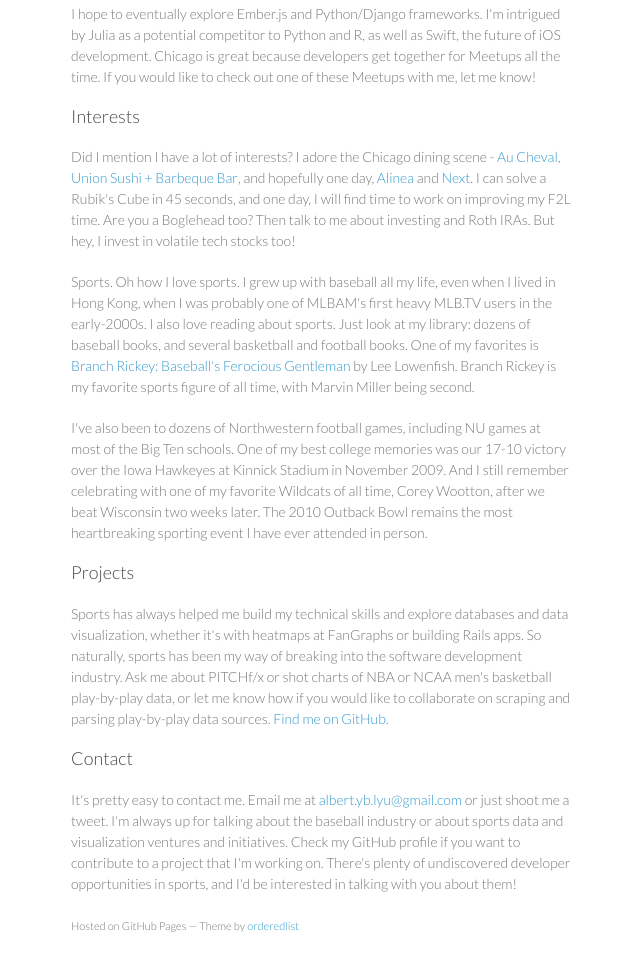
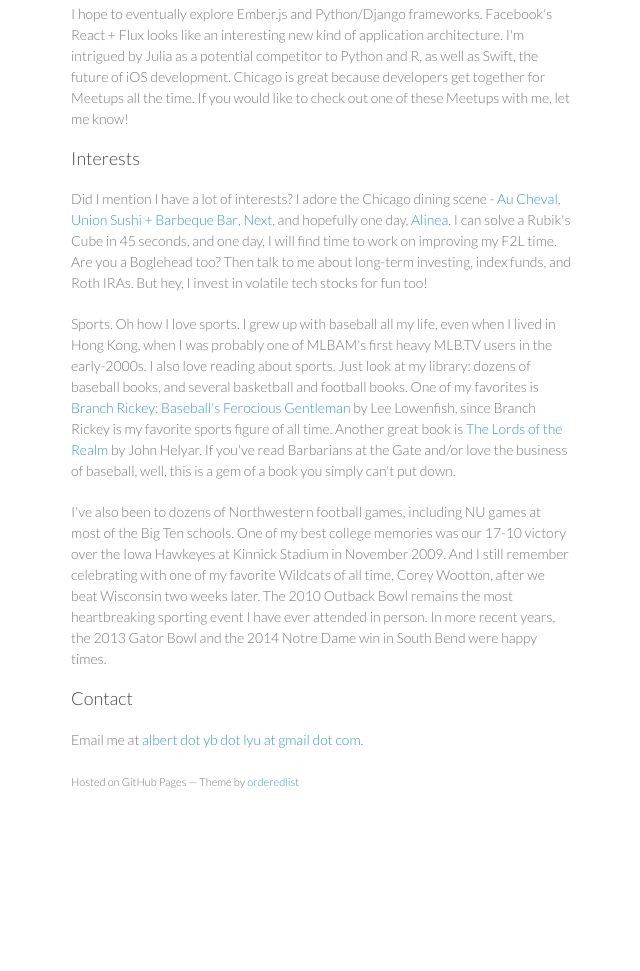
Before and after one commit to albertlyu/albertlyu.github.io, a website: page index.html in a window 1280 px wide. Shown: the part 377-1348 px from the top of the page, without its empty margins (499-1139 px from the left). After the commit the page ends 1238 px from the top, so only its background shows below. Drawn offline with Linux system fonts and the light colour scheme.

Commit message:
Update index.html

```diff
--- a/index.html
+++ b/index.html
@@ -36,21 +36,18 @@
         <h4><a href="#web-apps" class="anchor"></a>Web Applications</h4>
         <p>I enjoy creating open-source web applications. Lately, my toolkit has mostly been AngularJS and Rails, with a MongoDB or PostgreSQL database. With AngularJS, integration with MongoDB is seamless through the MEAN stack. Rails and Postgres work well together especially with Heroku applications, so that's also been a recent focus of mine.</p>
 
-        <p>I hope to eventually explore Ember.js and Python/Django frameworks. I'm intrigued by Julia as a potential competitor to Python and R, as well as Swift, the future of iOS development. Chicago is great because developers get together for Meetups all the time. If you would like to check out one of these Meetups with me, let me know!</p>
+        <p>I hope to eventually explore Ember.js and Python/Django frameworks. Facebook's React + Flux looks like an interesting new kind of application architecture. I'm intrigued by Julia as a potential competitor to Python and R, as well as Swift, the future of iOS development. Chicago is great because developers get together for Meetups all the time. If you would like to check out one of these Meetups with me, let me know!</p>
 
         <h4><a href="#interests" class="anchor"></a>Interests</h4>
-        <p>Did I mention I have a lot of interests? I adore the Chicago dining scene - <a href="http://auchevalchicago.com/">Au Cheval</a>, <a href="http://www.eatatunion.com/">Union Sushi + Barbeque Bar</a>, and hopefully one day, <a href="http://website.alinearestaurant.com/site/">Alinea</a> and <a href="https://www.nextrestaurant.com/">Next</a>. I can solve a Rubik's Cube in 45 seconds, and one day, I will find time to work on improving my F2L time. Are you a Boglehead too? Then talk to me about investing and Roth IRAs. But hey, I invest in volatile tech stocks too!</p>
+        <p>Did I mention I have a lot of interests? I adore the Chicago dining scene - <a href="http://auchevalchicago.com/">Au Cheval</a>, <a href="http://www.eatatunion.com/">Union Sushi + Barbeque Bar</a>, <a href="https://www.nextrestaurant.com/">Next</a>, and hopefully one day, <a href="http://website.alinearestaurant.com/site/">Alinea</a>. I can solve a Rubik's Cube in 45 seconds, and one day, I will find time to work on improving my F2L time. Are you a Boglehead too? Then talk to me about long-term investing, index funds, and Roth IRAs. But hey, I invest in volatile tech stocks for fun too!</p>
 
-        <p>Sports. Oh how I love sports. I grew up with baseball all my life, even when I lived in Hong Kong, when I was probably one of MLBAM's first heavy MLB.TV users in the early-2000s. I also love reading about sports. Just look at my library: dozens of baseball books, and several basketball and football books. One of my favorites is <a href="http://www.amazon.com/Branch-Rickey-Baseballs-Ferocious-Gentleman/dp/0803224532">Branch Rickey: Baseball's Ferocious Gentleman</a> by Lee Lowenfish. Branch Rickey is my favorite sports figure of all time, with Marvin Miller being second.</p>
+        <p>Sports. Oh how I love sports. I grew up with baseball all my life, even when I lived in Hong Kong, when I was probably one of MLBAM's first heavy MLB.TV users in the early-2000s. I also love reading about sports. Just look at my library: dozens of baseball books, and several basketball and football books. One of my favorites is <a href="http://www.amazon.com/Branch-Rickey-Baseballs-Ferocious-Gentleman/dp/0803224532">Branch Rickey: Baseball's Ferocious Gentleman</a> by Lee Lowenfish, since Branch Rickey is my favorite sports figure of all time. Another great book is <a href="http://www.amazon.com/The-Lords-Realm-John-Helyar/dp/0345465245">The Lords of the Realm</a> by John Helyar. If you've read Barbarians at the Gate and/or love the business of baseball, well, this is a gem of a book you simply can't put down.</p>
 
-        <p>I've also been to dozens of Northwestern football games, including NU games at most of the Big Ten schools. One of my best college memories was our 17-10 victory over the Iowa Hawkeyes at Kinnick Stadium in November 2009. And I still remember celebrating with one of my favorite Wildcats of all time, Corey Wootton, after we beat Wisconsin two weeks later. The 2010 Outback Bowl remains the most heartbreaking sporting event I have ever attended in person.</p>
-
-        <h4><a href="#projects" class="anchor"></a>Projects</h4>
-        <p>Sports has always helped me build my technical skills and explore databases and data visualization, whether it's with heatmaps at FanGraphs or building Rails apps. So naturally, sports has been my way of breaking into the software development industry. Ask me about PITCHf/x or shot charts of NBA or NCAA men's basketball play-by-play data, or let me know how if you would like to collaborate on scraping and parsing play-by-play data sources. <a href="https://github.com/albertlyu">Find me on GitHub</a>.</p>
+        <p>I've also been to dozens of Northwestern football games, including NU games at most of the Big Ten schools. One of my best college memories was our 17-10 victory over the Iowa Hawkeyes at Kinnick Stadium in November 2009. And I still remember celebrating with one of my favorite Wildcats of all time, Corey Wootton, after we beat Wisconsin two weeks later. The 2010 Outback Bowl remains the most heartbreaking sporting event I have ever attended in person. In more recent years, the 2013 Gator Bowl and the 2014 Notre Dame win in South Bend were happy times.</p>
 
         <h4><a name="contact" class="anchor" href="#contact"><span class="octicon octicon-link"></span></a>Contact</h4>
 
-        <p>It's pretty easy to contact me. Email me at <a href="mailto:albert.yb.lyu@gmail.com">albert.yb.lyu@gmail.com</a> or just shoot me a tweet. I'm always up for talking about the baseball industry or about sports data and visualization ventures and initiatives. Check my GitHub profile if you want to contribute to a project that I'm working on. There's plenty of undiscovered developer opportunities in sports, and I'd be interested in talking with you about them!</p>
+        <p>Email me at <a href="mailto:albert.yb.lyu@gmail.com">albert dot yb dot lyu at gmail dot com</a>.</p>
 
         <p><small>Hosted on GitHub Pages &mdash; Theme by <a href="https://github.com/orderedlist">orderedlist</a></small></p>
 
```
